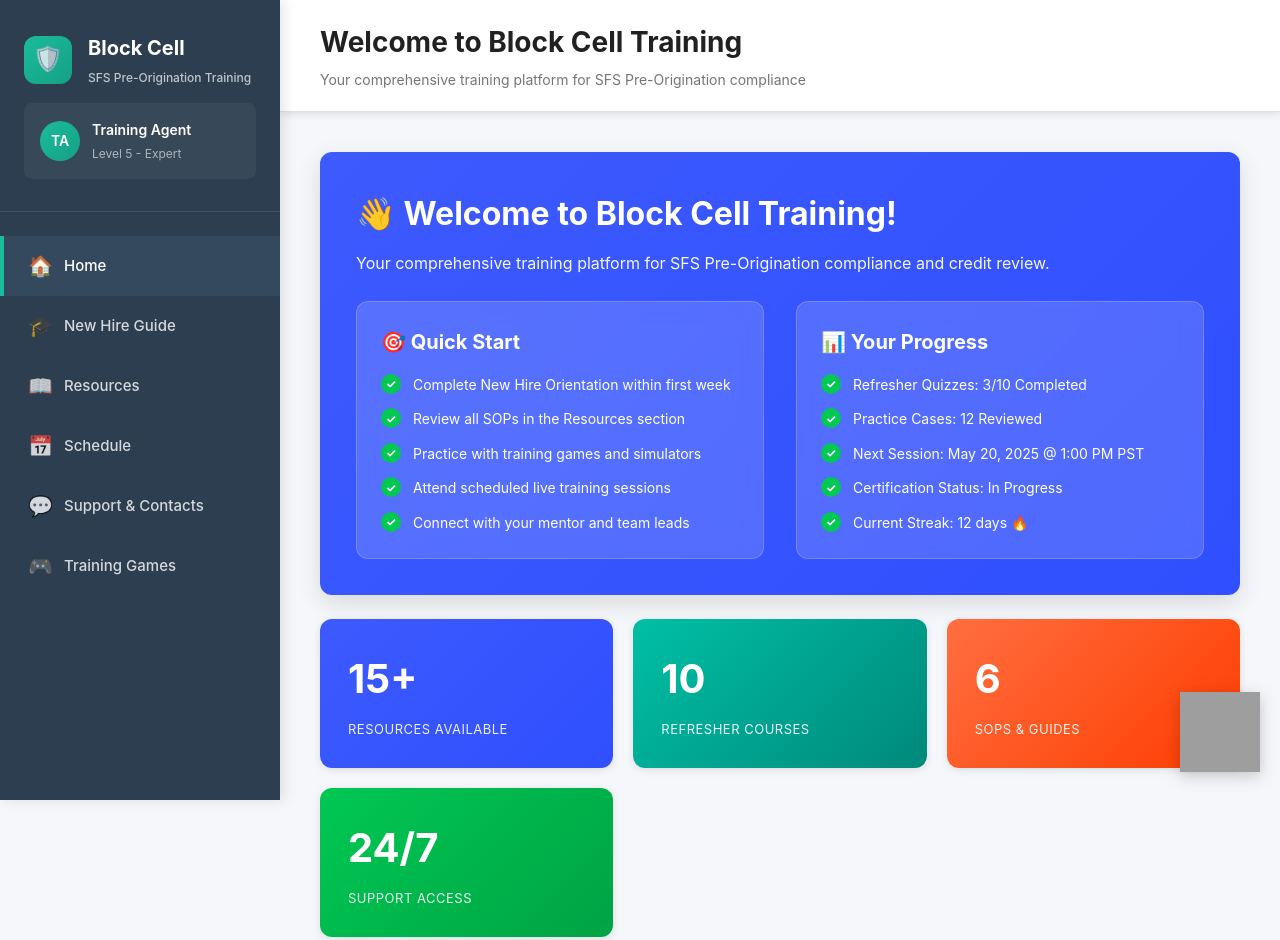
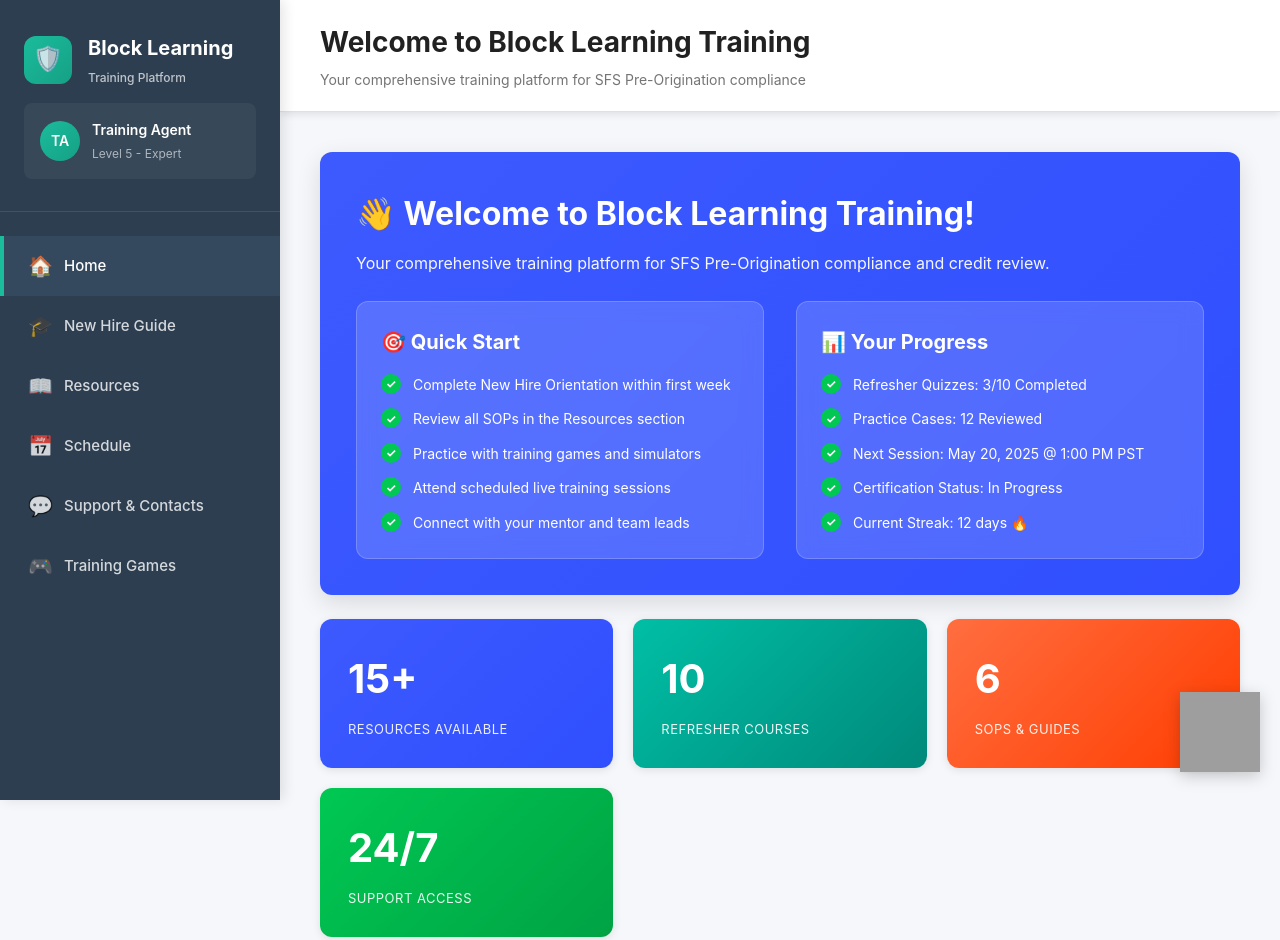
Before and after one commit to SabaMahd/BlockLearning, a plain HTML site: page index.html in a window 1280 px wide. Shown: the top 940 px of the page. Drawn offline with Linux system fonts and the light colour scheme; grey boxes are pictures that could not be loaded.

Commit message:
Rebrand: Change from Block Cell to Block Learning

```diff
--- a/index.html
+++ b/index.html
@@ -3,7 +3,7 @@
 <head>
 <meta charset="UTF-8">
 <meta name="viewport" content="width=device-width, initial-scale=1.0">
-<title>Block Cell - SFS Pre-Origination Training</title>
+<title>Block Learning - Training Platform</title>
 <style>
 :root {
   --primary: #3D5AFE;
@@ -610,8 +610,8 @@ body {
     <div class="logo">
       <div class="logo-icon">🛡️</div>
       <div class="logo-text">
-        <h1>Block Cell</h1>
-        <p>SFS Pre-Origination Training</p>
+        <h1>Block Learning</h1>
+        <p>Training Platform</p>
       </div>
     </div>
     <div class="user-section">
@@ -654,7 +654,7 @@ body {
 <!-- Main Content -->
 <div class="main-content">
   <div class="header">
-    <h2 id="page-title">Welcome to Block Cell Training</h2>
+    <h2 id="page-title">Welcome to Block Learning Training</h2>
     <p id="page-subtitle">Your comprehensive training platform for SFS Pre-Origination compliance</p>
   </div>
 
@@ -663,7 +663,7 @@ body {
     <!-- HOME SECTION -->
     <div id="home" class="section active">
       <div class="spotlight-banner">
-        <h2>👋 Welcome to Block Cell Training!</h2>
+        <h2>👋 Welcome to Block Learning Training!</h2>
         <p style="font-size: 16px; opacity: 0.95; margin-bottom: 24px;">Your comprehensive training platform for SFS Pre-Origination compliance and credit review.</p>
 
         <div class="spotlight-content">
@@ -731,7 +731,7 @@ body {
     <div id="newhire" class="section">
       <div class="card">
         <h2>🎓 New Hire Onboarding Guide</h2>
-        <p style="margin-bottom: 24px;">Welcome to the team! This guide will help you get started with your first 30 days at Block Cell.</p>
+        <p style="margin-bottom: 24px;">Welcome to the team! This guide will help you get started with your first 30 days at Block Learning.</p>
 
         <div class="alert alert-info">
           <span class="alert-icon">💡</span>
@@ -1380,7 +1380,7 @@ body {
 <script>
 // Navigation
 const pageTitles = {
-  'home': { title: 'Welcome to Block Cell Training', subtitle: 'Your comprehensive training platform for SFS Pre-Origination compliance' },
+  'home': { title: 'Welcome to Block Learning Training', subtitle: 'Your comprehensive training platform for SFS Pre-Origination compliance' },
   'newhire': { title: 'New Hire Onboarding Guide', subtitle: 'Complete your first 30 days successfully' },
   'resources': { title: 'Training Resources', subtitle: 'Access all SOPs, refreshers, and reference materials' },
   'schedule': { title: 'Training Schedule', subtitle: 'View upcoming sessions and important deadlines' },
@@ -1420,7 +1420,7 @@ setInterval(() => {
   }, 300);
 }, 15000);
 
-console.log('🛡️ Block Cell Training Platform Loaded Successfully!');
+console.log('🛡️ Block Learning Training Platform Loaded Successfully!');
 </script>
 
 </body>
```
Also changed, not shown: 1 other file.
